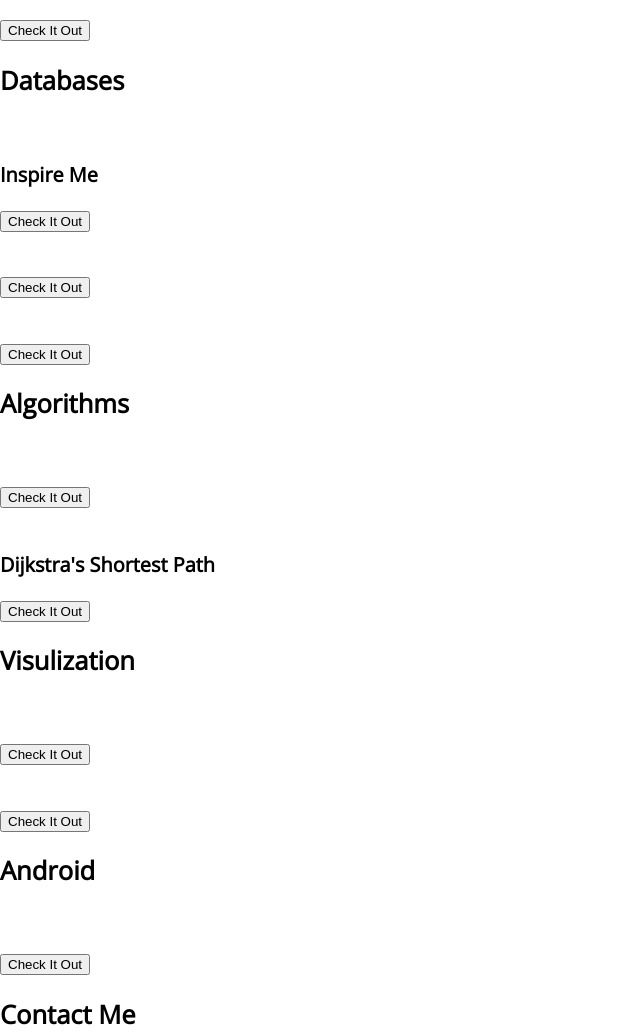
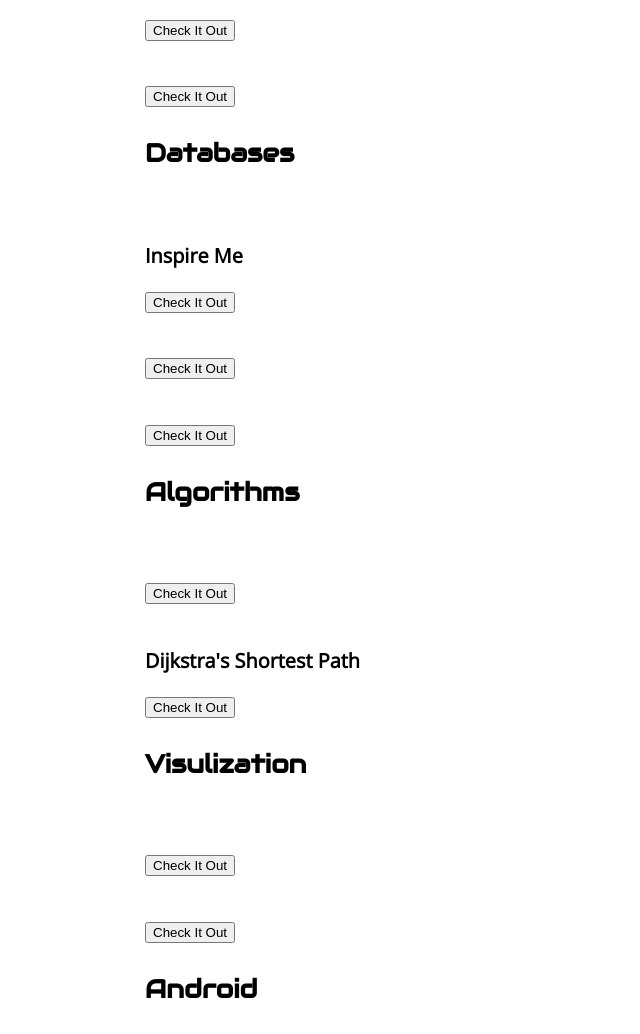
Before and after one commit to phmaa/phmaa.github.io, a plain HTML site: page index.html in a window 1280 px wide. Shown: the part 1243-2277 px from the top of the page, without its empty margins (0-640 px from the left). Drawn offline with nearby package versions, Linux system fonts and the light colour scheme.

Commit message:
projects section reorganized

```diff
--- a/css/style.css
+++ b/css/style.css
@@ -29,10 +29,6 @@ header {
   }
 
 nav {
-  display: grid;
-  grid-auto-flow: column;
-  grid-gap: 20px;
-  grid-template-columns: repeat(3, 75px) 1fr;
   list-style-type: none;
   margin: 0;
   padding: 1rem;
@@ -41,6 +37,18 @@ nav {
 header a {
   color: #a9b7c6;
   text-decoration: none;
+}
+
+/** Projects **/
+#projects {
+  max-width: 80%;
+  padding: 3rem 1rem 1rem 1rem ;
+  margin: 0 auto;
+}
+
+h2 {
+  font-family: 'Audiowide', cursive;
+  padding: .5rem 0;
 }
 
 /** Typewriter **/
@@ -75,7 +83,12 @@ h1 {
 }
 
 /******************* Grids ******************/
-
+nav {
+  display: grid;
+  grid-auto-flow: column;
+  grid-gap: 20px;
+  grid-template-columns: repeat(3, 75px) 1fr;
+}
 
 
 /******************* Animation ******************/
--- a/index.html
+++ b/index.html
@@ -27,8 +27,8 @@
       </section>
 
       <section id="projects">
+        <h2>Web Development</h2>
           <section id="webdev">
-          <h2>Web Development</h2>
             <div>
                 <img src="" alt="">
                 <h3>Food Guru</h3>
@@ -56,11 +56,10 @@
                 <p></p>
                 <button type="button" name="button">Check It Out</button>
             </div>
-
           </section>
 
+        <h2>Databases</h2>
           <section id="database">
-          <h2>Databases</h2>
             <div>
                 <img src="" alt="">
                 <h3>Inspire Me</h3>
@@ -83,8 +82,9 @@
             </div>
           </section>
 
+
+        <h2>Algorithms</h2>
           <section id="python">
-          <h2>Algorithms</h2>
             <div>
                 <img src="" alt="">
                 <h3></h3>
@@ -100,8 +100,8 @@
             </div>
           </section>
 
+        <h2>Visulization</h2>
           <section id="visualization">
-          <h2>Visulization</h2>
             <div>
                 <img src="" alt="">
                 <h3></h3>
@@ -117,8 +117,8 @@
             </div>
           </section>
 
+        <h2>Android</h2>
           <section id="android">
-          <h2>Android</h2>
             <div>
                 <img src="" alt="">
                 <h3></h3>
@@ -126,10 +126,6 @@
                 <button type="button" name="button">Check It Out</button>
             </div>
           </section>
-
-      </section>
-
-      <section>
 
       </section>
     </main>
```
Lines whose indentation alone changed are shown as unchanged.
